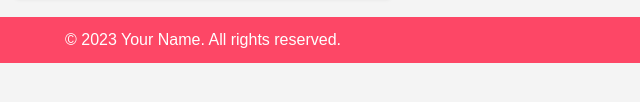
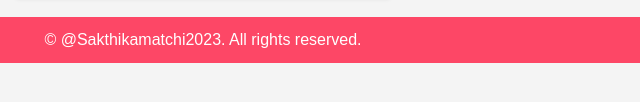
Before and after one commit to Sakthikamatchi/portfolio1, a plain HTML site: page sak.html in a window 1280 px wide. Shown: the part 386-488 px from the top of the page, 437-1077 px from the left. Drawn offline with Linux system fonts and the light colour scheme.

Commit message:
Update sak.html

```diff
--- a/sak.html
+++ b/sak.html
@@ -34,7 +34,7 @@
         <!-- Add more project divs as needed -->
     </section>
     <footer>
-        <p>&copy; 2023 Your Name. All rights reserved.</p>
+        <p>&copy; @Sakthikamatchi2023. All rights reserved.</p>
     </footer>
 </body>
 </html>
```
